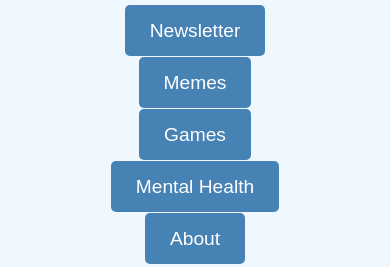
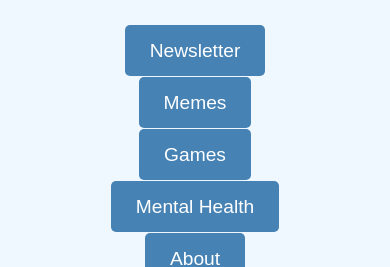
Before and after one commit to moss64lol/rain, a PHP site: page /newsletter/incel.html in a window 390 px wide. Shown: the top 267 px of the page. Run offline with PHP 8.4, Linux system fonts and the light colour scheme.

Commit message:
Update styles.css

```diff
--- a/styles.css
+++ b/styles.css
@@ -108,15 +108,15 @@ nav ul li a:hover {
         flex-direction: column;
         align-items: center;
         gap: 30px;
-        margin-top: 20px;
+        margin-top: 40px;
     }
 
     nav ul li a {
         font-size: 1.2rem;
         padding: 15px 25px;
+        margin-bottom: 10px;
     }
 }
-
 
 @media (min-width: 1024px) {
     .meme {
```
